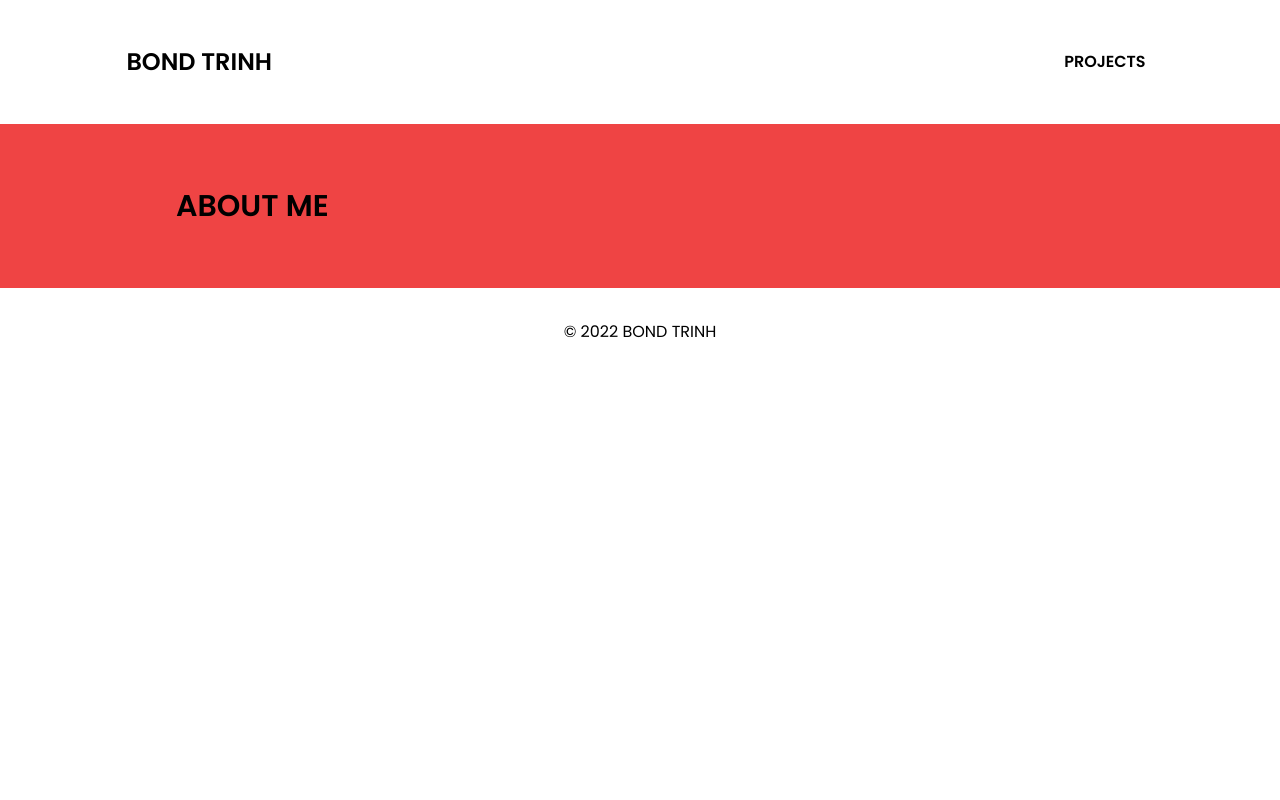
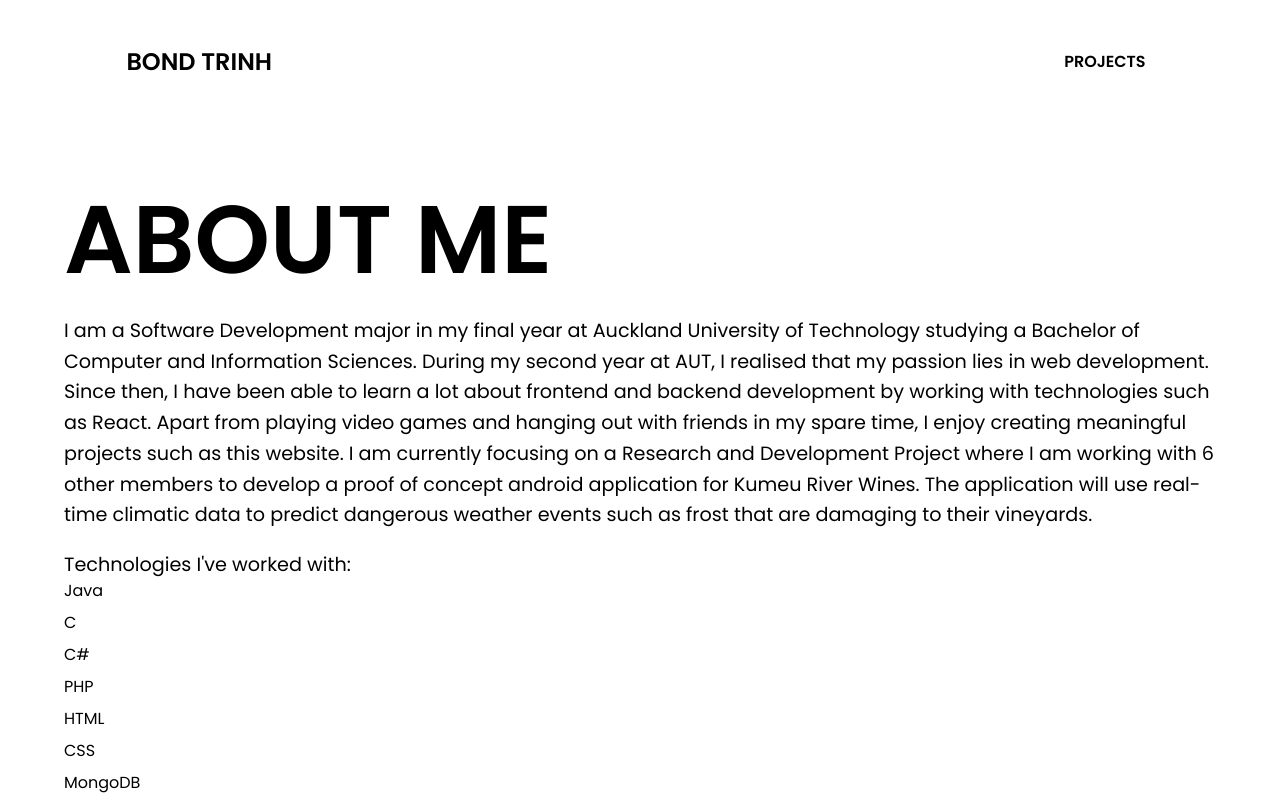
Before and after one commit to trinhbond/personal-portfolio, a React (Create React App) app: page /About in a window 1280 px wide. Shown: the top 800 px of the page. Built offline with nearby package versions, Linux system fonts and the light colour scheme.

Commit message:
Code cleaning for About page.

```diff
--- a/package.json
+++ b/package.json
@@ -17,6 +17,7 @@
     "react-router-dom": "^6.3.0",
     "react-scripts": "^5.0.1",
     "react-scroll": "^1.8.7",
+    "styled-components": "^5.3.6",
     "web-vitals": "^2.1.4"
   },
   "scripts": {
--- a/src/pages/About.js
+++ b/src/pages/About.js
@@ -1,155 +1,33 @@
-// import React from "react";
-// import "../styles/About.css";
-// import { Container } from "@mui/system";
-// import { Typography, List, ListItem, ListItemText, Stack } from "@mui/material";
+import React from "react";
+import "../styles/About.css";
+import { Container } from "@mui/system";
+import { Typography } from "@mui/material";
 
-// function About() {
-//   return (
-//   <Container className="About-Me">
-//       <Typography variant="h1" component="h1">
-//         About Me
-//       </Typography>
-//       <Typography variant="body2" id="aboutMeParagraph">
-//         I am a Software Development major in my final year at Auckland University of Technology
-//         studying a Bachelor of Computer and Information Sciences. During my second year at AUT, I realised that my passion lies in web development. Since then, I have been able to learn a lot about frontend and backend development by working with technologies such as React. Apart from playing video games and hanging out
-//         with friends in my spare time, I enjoy creating meaningful projects such as this website. I am currently focusing on a Research and Development Project
-//         where I am working with 6 other members to develop a proof of concept android application for Kumeu River Wines. The application
-//         will use real-time climatic data to predict dangerous weather events such as frost that are damaging to their vineyards.
-//       </Typography>
-//       <Typography variant="body2" id="listHeading">
-//         Technologies I've worked with:
-//       </Typography>
-//       <List component={Stack} spacing={1}>
-//         <ListItem className="text">
-//           <ListItemText
-//             disableTypography
-//             primary={<Typography type="body2">JavaScript</Typography>}
-//           />
-//         </ListItem>
-//         <ListItem>
-//           <ListItemText
-//             disableTypography
-//             primary={<Typography type="body2">HTML</Typography>}
-//           />
-//         </ListItem>
-//         <ListItem sx={{ paddingTop: 0, paddingBottom: 0 }}>
-//           <ListItemText
-//             disableTypography
-//             primary={<Typography type="body2">CSS</Typography>}
-//             />
-//         </ListItem>
-//         <ListItem sx={{ paddingTop: 0, paddingBottom: 0 }}>
-//           <ListItemText
-//             disableTypography
-//             primary={<Typography type="body2">PHP</Typography>}
-//           />
-//         </ListItem>
-//           <ListItem sx={{ paddingTop: 0, paddingBottom: 0 }}>
-//             <ListItemText
-//               disableTypography
-//               primary={<Typography type="body2">React</Typography>}
-//             />
-//           </ListItem>
-//           <ListItem sx={{ paddingTop: 0, paddingBottom: 0 }}>
-//             <ListItemText
-//               disableTypography
-//               primary={<Typography type="body2">React Native</Typography>}
-//             />
-//           </ListItem>
-//           <ListItem sx={{ paddingTop: 0, paddingBottom: 0 }}>
-//             <ListItemText
-//               disableTypography
-//               primary={<Typography type="body2">Node.js</Typography>}
-//             />
-//           </ListItem>
-//           <ListItem sx={{ paddingTop: 0, paddingBottom: 0 }}>
-//             <ListItemText
-//               disableTypography
-//               primary={<Typography type="body2">jQuery</Typography>}
-//             />
-//           </ListItem>
-//           <ListItem sx={{ paddingTop: 0, paddingBottom: 0 }}>
-//             <ListItemText
-//               disableTypography
-//               primary={<Typography type="body2">Bootstrap</Typography>}
-//             />
-//           </ListItem>
-//           <ListItem sx={{ paddingTop: 0, paddingBottom: 0 }}>
-//             <ListItemText
-//               disableTypography
-//               primary={<Typography type="body2">Material UI</Typography>}
-//             />
-//           </ListItem>
-//           <ListItem sx={{ paddingTop: 0, paddingBottom: 0 }}>
-//             <ListItemText
-//               disableTypography
-//               primary={<Typography type="body2">Java</Typography>}
-//             />
-//           </ListItem>
-//           <ListItem sx={{ paddingTop: 0, paddingBottom: 0 }}>
-//             <ListItemText
-//               disableTypography
-//               primary={<Typography type="body2">C</Typography>}
-//             />
-//           </ListItem>
-//           <ListItem sx={{ paddingTop: 0, paddingBottom: 0 }}>
-//             <ListItemText
-//               disableTypography
-//               primary={<Typography type="body2">C#</Typography>}
-//             />
-//           </ListItem>
-//           <ListItem sx={{ paddingTop: 0, paddingBottom: 0 }}>
-//             <ListItemText
-//               disableTypography
-//               primary={<Typography type="body2">GitHub</Typography>}
-//             />
-//           </ListItem>
-//           <ListItem sx={{ paddingTop: 0, paddingBottom: 0 }}>
-//             <ListItemText
-//               disableTypography
-//               primary={<Typography type="body2">MySQL</Typography>}
-//             />
-//           </ListItem>
-//           <ListItem sx={{ paddingTop: 0, paddingBottom: 0 }}>
-//           <ListItemText
-//               disableTypography
-//               primary={<Typography type="body2">Firebase</Typography>}
-//             />
-//           </ListItem>
-//           <ListItem sx={{ paddingTop: 0, paddingBottom: 0 }}>
-//             <ListItemText
-//                 disableTypography
-//                 primary={<Typography type="body2">Android Studio</Typography>}
-//               />
-//           </ListItem>
-//           <ListItem sx={{ paddingTop: 0, paddingBottom: 0 }}>
-//             <ListItemText
-//                 disableTypography
-//                 primary={<Typography type="body2">Express</Typography>}
-//               />
-//           </ListItem>
-//           <ListItem sx={{ paddingTop: 0, paddingBottom: 0 }}>
-//             <ListItemText
-//                 disableTypography
-//                 primary={<Typography type="body2">MongoDB</Typography>}
-//               />
-//           </ListItem>
-//       </List>
-//   </Container>
-//   )
-// }
+function About() {
+  const technologies = [
+    'Java', 'C', 'C#', 'PHP', 'HTML', 'CSS', 'MongoDB', 'Express',
+    'React', 'Node', 'Bootstrap','Material-UI', 'GitHub', 'GitLab'
+  ]
 
-// export default About;
+  const listItems = technologies.map(item => <li>{item}</li>)
 
+  return (
+    <Container className="About-Me">
+      <Typography variant="h1" component="h1">About Me</Typography>
+      <Typography variant="body2" id="aboutMeParagraph">
+          I am a Software Development major in my final year at Auckland University of Technology
+          studying a Bachelor of Computer and Information Sciences. During my second year at AUT, I realised that my passion lies in web development. Since then, I have been able to learn a lot about frontend and backend development by working with technologies such as React. Apart from playing video games and hanging out
+          with friends in my spare time, I enjoy creating meaningful projects such as this website. I am currently focusing on a Research and Development Project
+          where I am working with 6 other members to develop a proof of concept android application for Kumeu River Wines. The application
+          will use real-time climatic data to predict dangerous weather events such as frost that are damaging to their vineyards.
+        </Typography>
+        <Typography variant="body2" id="listHeading">
+          Technologies I've worked with:
+        </Typography>
+        <ul>{listItems}</ul>
 
-import React from 'react'
-
-function about() {
-  return (
-    <div class="flex justify-start bg-red-500 px-44 py-16">
-        <p class="text-7xl font-bold uppercase md:text-3xl">About Me</p>
-    </div>
+    </Container>
   )
 }
 
-export default about
+export default About;
--- a/src/styles/About.css
+++ b/src/styles/About.css
@@ -23,7 +23,6 @@
 .About-Me ul li {
     list-style-type: style type circle;;
     margin-bottom: 0.5rem;
-    margin-left: 40px;
 }
 .About-Me #listHeading {
     margin-top: 20px;
```
Also changed, not shown: 1 other file (tests, documents, lock files or other folders).
